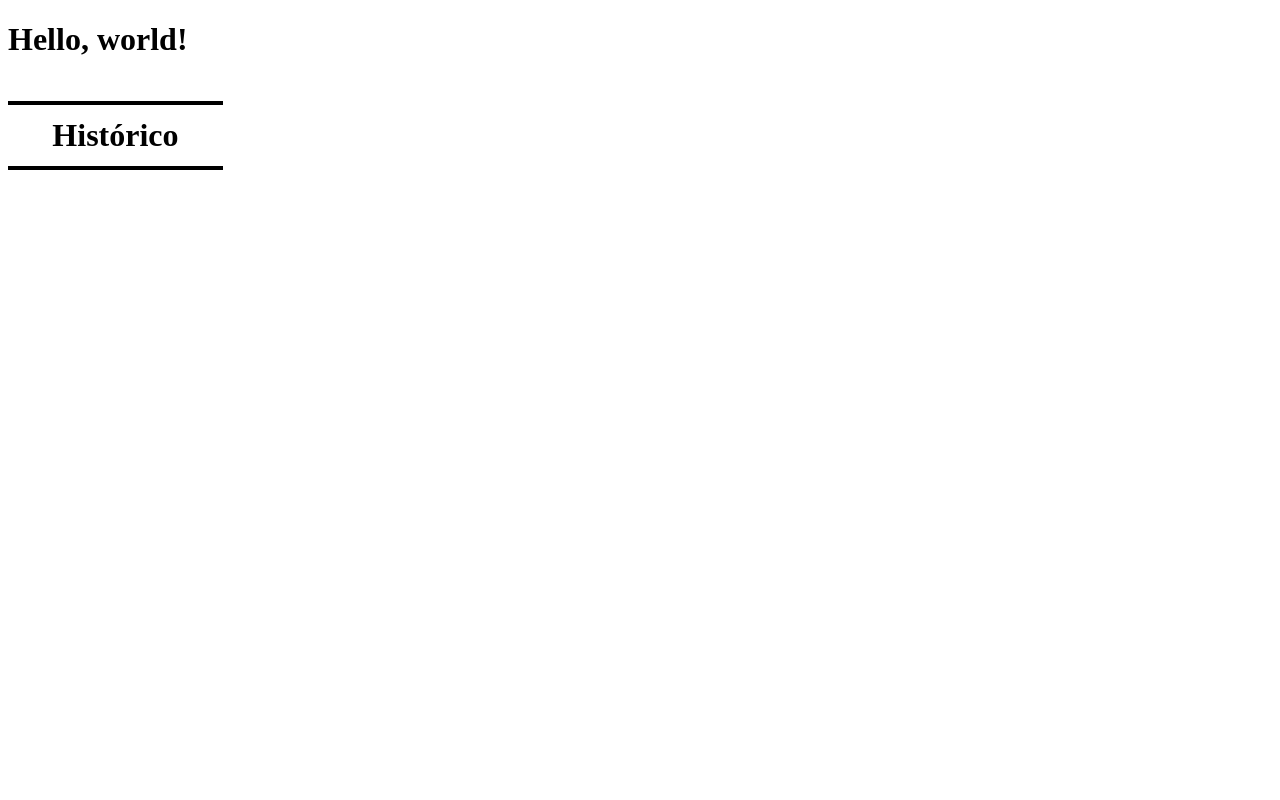
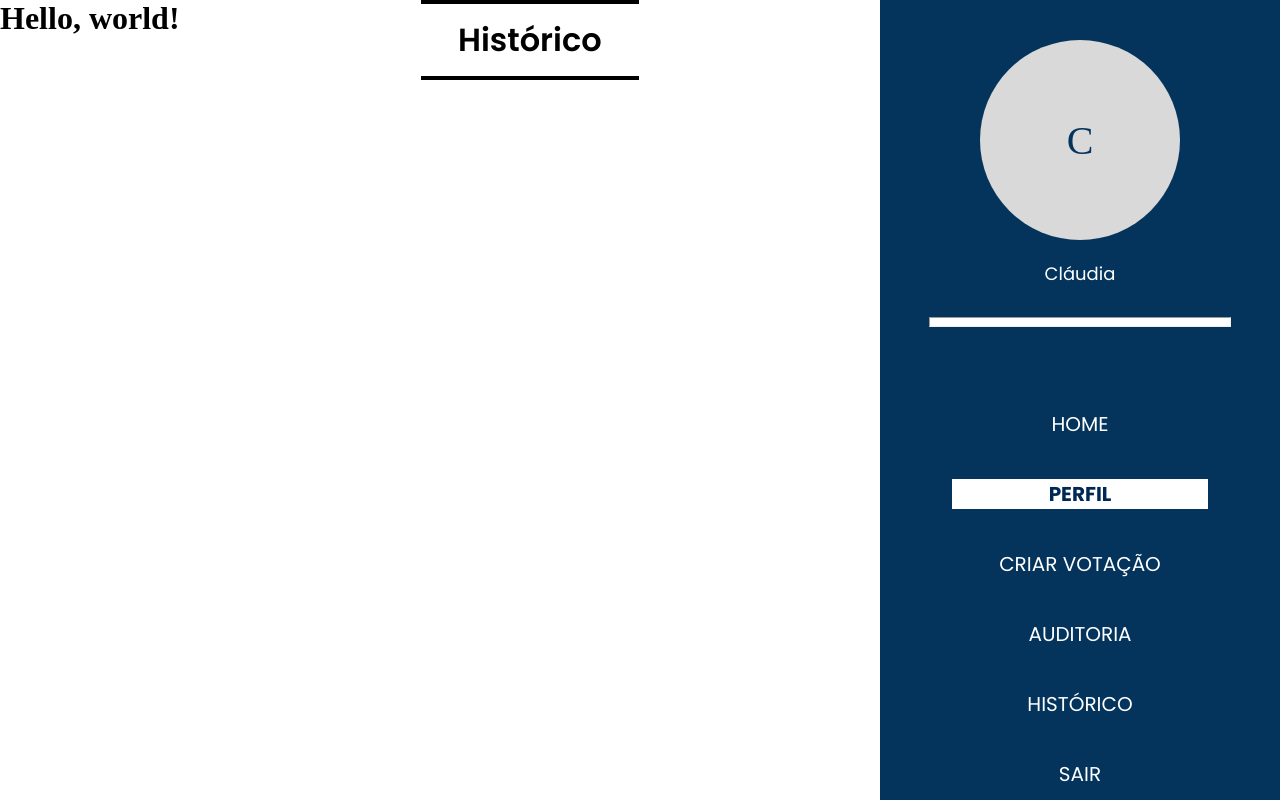
Before and after one commit to HiveSoft-UEFS/votaai-frontend, a React (Create React App) app in the folder app/: page / in a window 1280 px wide. Built offline with nearby package versions, Linux system fonts and the light colour scheme.

Commit message:
SideMenu

```diff
--- a/app/src/App.tsx
+++ b/app/src/App.tsx
@@ -1,7 +1,13 @@
+import { useState } from 'react';
 import React from 'react'
 import PageTitle from './components/pageTitle';
+import SideMenu from './components/sideMenu'
 
 function App() {
+  const [selectedMenuItem, setSelectedMenuItem] = useState('PERFIL')
+  const handleMenuItemClick = (menuItem: string) => {
+    setSelectedMenuItem(menuItem);
+  };
   return (
     <div className="App">
       <h1>Hello, world!</h1>
@@ -10,6 +16,12 @@ function App() {
         color='black'
       />
 
+      <SideMenu
+        userName='Cláudia'
+        selectedMenuItem={selectedMenuItem}
+        onMenuItemClick={handleMenuItemClick}
+      />
+
     </div>
   );
 }
--- a/app/src/components/pageTitle/PageTitle.css
+++ b/app/src/components/pageTitle/PageTitle.css
@@ -1,6 +1,9 @@
+@import url('https://fonts.googleapis.com/css2?family=Poppins:ital,wght@0,100;0,200;0,300;0,400;0,500;0,600;0,700;0,800;0,900;1,100;1,200;1,300;1,400;1,500;1,600;1,700;1,800;1,900&display=swap');
+
 .box{
  display: flex;
  width: 17%;
+ height: 15%;
 }
 .title{
     color: #FFFFFF;
@@ -9,4 +12,7 @@
     padding: 12px 0px;
     text-align: center;
     width: 100%;
+    font-family: "Poppins", sans-serif;
+    font-weight: 600;
+    font-style: normal;
 }
--- /dev/null
+++ b/app/src/components/sideMenu/SideMenu.css
@@ -0,0 +1,82 @@
+@import url('https://fonts.googleapis.com/css2?family=Poppins:ital,wght@0,100;0,200;0,300;0,400;0,500;0,600;0,700;0,800;0,900;1,100;1,200;1,300;1,400;1,500;1,600;1,700;1,800;1,900&display=swap');
+
+.sideMenu{
+    width: 400px;
+    height: 100vh;
+    background-color: #04345C;
+    color: #FFFF;
+    display: flex;
+    text-align: center;
+    flex-direction: column;
+    align-items: center;
+}
+
+.profile{
+    margin-top: 10%;
+    margin-bottom: 10%;
+    display: flex;
+    flex-direction: column;
+    align-items: center;
+
+}
+
+
+.profile-initial{
+    color:#04345C;
+    border-radius: 50%; /* Torna a imagem circular */
+    background-color: #D9D9D9;
+    padding: 55px;
+    width: 90px;
+    height: 90px;
+    display: flex;
+    align-items: center;
+    justify-content: center;
+    font-size: 40px;
+    margin-bottom: 10%;
+
+}
+
+.divider{
+    margin-top: 15%;
+    width: 150%;
+    height: 8px;
+    background-color: #FFFF;
+}
+
+.profile-name{
+    font-family: "Poppins", sans-serif;
+    font-weight: 400;
+    font-style: normal;
+    font-size: 18px;
+}
+
+.menu{
+    display: flex;
+    flex-direction: column;
+    align-items: center;
+    height: 50%;
+    justify-content: space-between;
+    margin-top: 8%;
+    width: 80%;
+
+}
+
+.menu-item{
+    margin: 10px 0;
+    width: 80%;
+    height: 30px;
+    font-size: 20px;
+    cursor: pointer;
+    display: flex;
+    align-items: center;
+    justify-content: center;
+    font-family: "Poppins", sans-serif;
+    font-weight: 400;
+    font-style: normal;
+}
+
+.menu-item.selected {
+    background-color: #ffffff; /* Cor de fundo do item selecionado */
+    color: #002855; /* Cor do texto do item selecionado */
+    font-weight: bold; /* Opcional: destaque adicional para o item selecionado */
+}
--- /dev/null
+++ b/app/src/components/sideMenu/index.tsx
@@ -0,0 +1,31 @@
+import React from 'react';
+import './SideMenu.css'
+
+interface SideMenuProps{
+    userName: string,
+    selectedMenuItem: string;
+    onMenuItemClick: (menuItem: string) => void;
+}
+
+function SideMenu({ userName, selectedMenuItem, onMenuItemClick }:SideMenuProps){
+    const options = ['HOME','PERFIL','CRIAR VOTAÇÃO','AUDITORIA', 'HISTÓRICO', 'SAIR']
+    return(
+        <section className='sideMenu'>
+            <div className='profile'>
+                <div className="profile-picture">
+                    <span className="profile-initial">{userName.charAt(0)}</span>
+                </div>
+                <h4 className="profile-name">{userName}</h4>
+                <hr className="divider" />
+            </div>
+
+            <div className='menu'>
+                {options.map(option =>
+                    <div className={`menu-item ${selectedMenuItem === option ? 'selected' : ''}`} onClick={() => onMenuItemClick(option)}>{option}</div>
+                )}
+            </div>
+        </section>
+    )
+}
+
+export default SideMenu;
--- a/app/src/index.css
+++ b/app/src/index.css
@@ -0,0 +1,10 @@
+*{
+    margin: 0;
+
+}
+
+.App{
+    display: flex;
+    flex-direction:row;
+    justify-content: space-between;
+}
```
